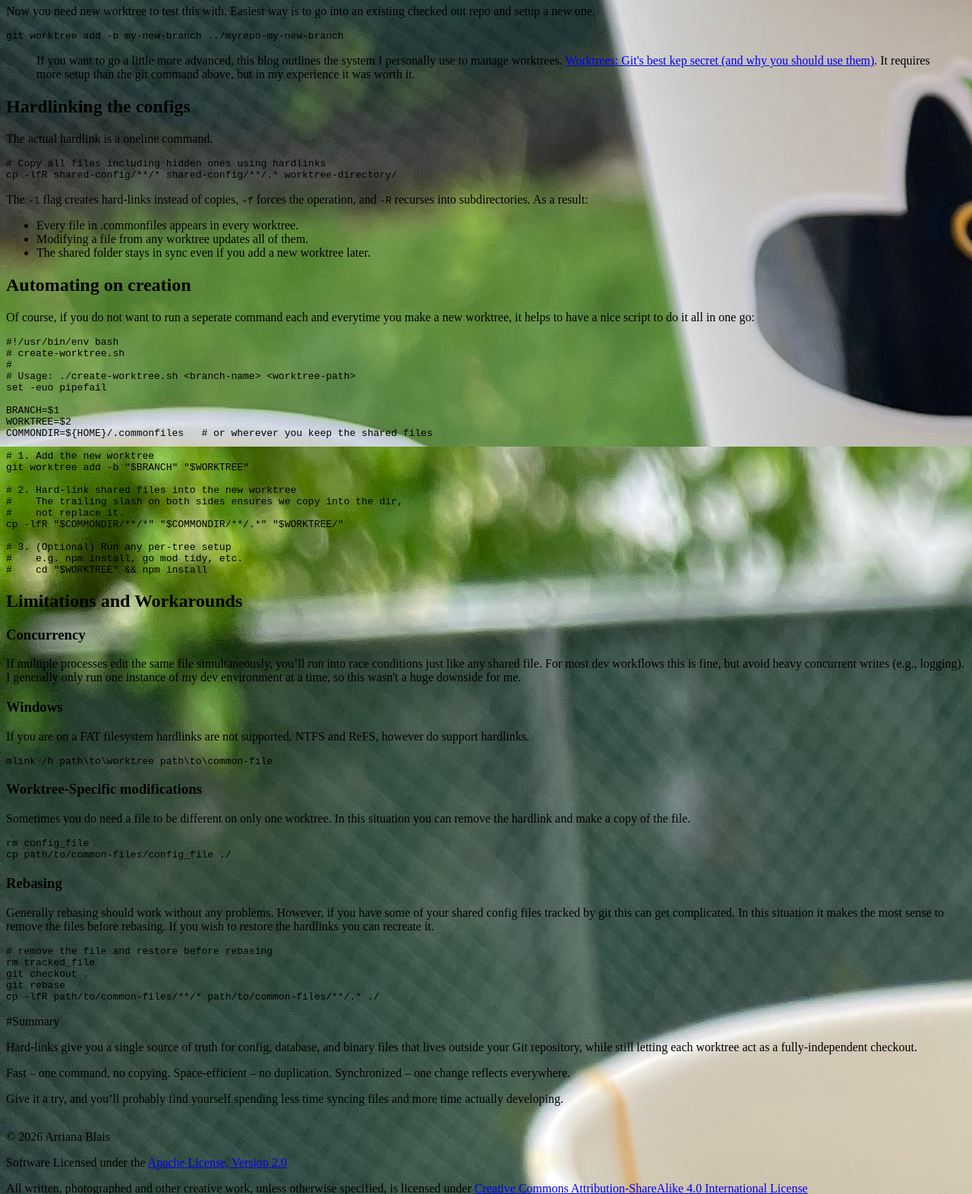
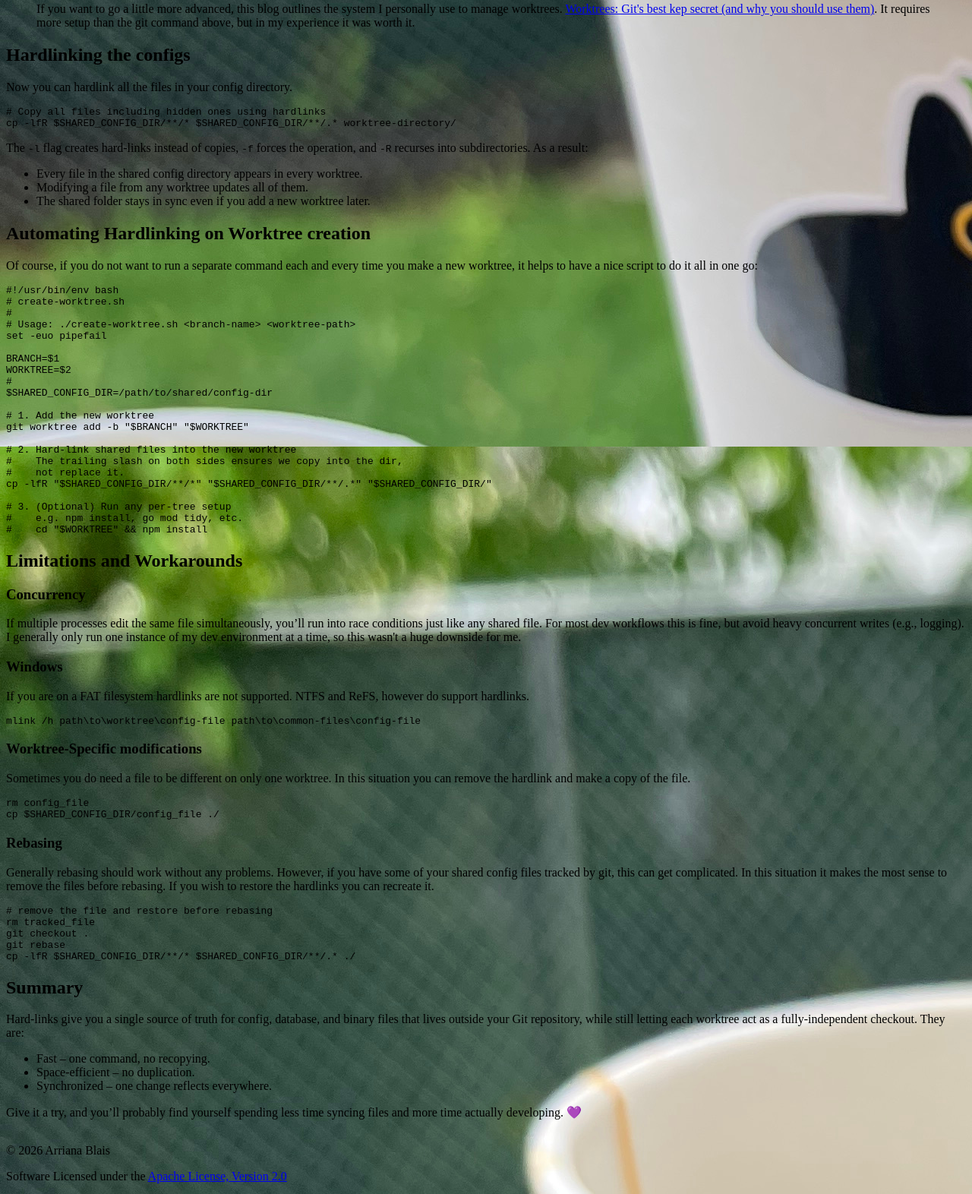
Before and after one commit to arriIsHere/arri.gay, an Eleventy site: page src/articles/sharing-is-caring/index.md in a window 1280 px wide. Shown: the part 1228-2800 px from the top of the page at 76% size. Built offline with nearby package versions, Linux system fonts and the light colour scheme; Eleventy itself is replaced by a stand-in of ours; code samples lack their colours; files that its build step writes are made by us from their sources; files whose address does not match are found by name.

Commit message:
final edits

````diff
--- a/src/articles/sharing-is-caring/index.md
+++ b/src/articles/sharing-is-caring/index.md
@@ -19,11 +19,11 @@ While worktrees can be incredibly powerful for unlocking multi-agent workflows,
 
 ## The Problem
 
-When you clone a git repository, it creates a single worktree by default. Usually, one of your first tasks as a developer is to get this new environment setup for local development and testing. Depending on what type of system you have, how good the docs or tooling is, this can take anywhere from less than an hour to a whole week.
+When you clone a git repository, it creates a single worktree by default. Usually, one of your first tasks at a new developer job is to get this environment setup for local development and testing. Depending on what type of system you have and how good the docs and tooling is, this can take anywhere from less than an hour to a whole week.
 
-When working with a single worktree, setting everything up is a "one and done" problem. All the needed files remain regardless of how many time you switch branches.
+When working with a single worktree, setting everything up is a "one and done" sort of problem. All the needed files remain regardless of how many times you switch branches.
 
-When using multiple worktrees, you can no longer expect the same files, as a new directory is checked out for each.
+When using multiple worktrees, you can no longer expect these files to remain, as a new directory is checked out for each.
 Having to setup every new worktree would more than negate the positive advantages that multiple
 worktrees confer. For this reason, many developers find themselves in a situation where they need to maintain the same base configuration across multiple worktrees. Traditional approaches like Git submodules or copying files often fall short:
 
@@ -37,21 +37,17 @@ Git’s worktree feature solves the branch isolation problem, but it doesn’t p
 
 ## Hard-links in a Nutshell
 
-A hardlink is like creating a second address for the same house. The house (file data) exists in one physical location on your disk, but you can access it through multiple paths (file names).
-
-Unlike "soft links" or "symlinks," which are like creating an additional copy that points to another location, hardlinks truly share the same exact file data.
-
-Deleting one link doesn't remove the file - you'd need to delete ALL links for the file to be truly gone. It's like having two different street addresses pointing to the same house, but the house stays intact until you demolish both addresses.
+A hardlink is like creating a second address for the same house. The house (file data) exists in one physical location on your disk, but you can access it through multiple paths (file names). Unlike "soft links" or "symlinks," which are basically a fancy redirect, hardlinks are truely two paths for the same file.
 
 The reason this works so well for shared files, is the files themselves are the same. Almost exactly like what we
 had with a single worktree.
 
-## Collecting your config files
+## Collecting your Config Files
 
-First you need to find all the files you want to share between worktrees. For me this required a bit of hunting, it has been a hot min since I set the worktree up. It's okay to miss a few, you can just add any stragglers in later.
+You need to find all the files you want to share between worktrees. For me this required a bit of hunting as it had been a hot minute since I set my worktree up. If you miss any files you can just add any stragglers in later.
 
 ```bash
-cp -R path/to/file ../.commonfiles/path/to/file
+cp -R path/to/file $SHARED_CONFIG_DIR/path/to/file
 ```
 
 If you (like me) had almost no idea what files you needed, these commands can come in handy. I piped the output into a text file and edited it down.
@@ -65,7 +61,7 @@ git check-ignore -- **./*
 I then save them to a text file so that I can automatically recreate the directory structure in my config directory.
 
 ```bash
-cat files_to_copy.txt | xargs -I % cp -R % ../.commonfiles/%
+cat files_to_copy.txt | xargs -I % cp -R % $SHARED_CONFIG_DIR/%
 ```
 
 ## Creating a Worktree
@@ -81,22 +77,21 @@ git worktree add -b my-new-branch ../myrepo-my-new-branch
 
 ## Hardlinking the configs
 
-The actual hardlink is a oneline command.
+Now you can hardlink all the files in your config directory.
 
 ```bash
 # Copy all files including hidden ones using hardlinks
-cp -lfR shared-config/**/* shared-config/**/.* worktree-directory/
+cp -lfR $SHARED_CONFIG_DIR/**/* $SHARED_CONFIG_DIR/**/.* worktree-directory/
 ```
 
 The `-l` flag creates hard‑links instead of copies, `-f` forces the operation, and `-R` recurses into subdirectories. As a result:
-
-- Every file in .commonfiles appears in every worktree.
+- Every file in the shared config directory appears in every worktree.
 - Modifying a file from any worktree updates all of them.
 - The shared folder stays in sync even if you add a new worktree later.
 
-## Automating on creation
+## Automating Hardlinking on Worktree creation
 
-Of course, if you do not want to run a seperate command each and everytime you make a new worktree, it helps to have a nice script to do it all in one go:
+Of course, if you do not want to run a separate command each and every time you make a new worktree, it helps to have a nice script to do it all in one go:
 
 ```bash
 #!/usr/bin/env bash
@@ -107,7 +102,8 @@ set -euo pipefail
 
 BRANCH=$1
 WORKTREE=$2
-COMMONDIR=${HOME}/.commonfiles   # or wherever you keep the shared files
+#
+$SHARED_CONFIG_DIR=/path/to/shared/config-dir
 
 # 1. Add the new worktree
 git worktree add -b "$BRANCH" "$WORKTREE"
@@ -115,7 +111,7 @@ git worktree add -b "$BRANCH" "$WORKTREE"
 # 2. Hard‑link shared files into the new worktree
 #    The trailing slash on both sides ensures we copy into the dir,
 #    not replace it.
-cp -lfR "$COMMONDIR/**/*" "$COMMONDIR/**/.*" "$WORKTREE/"
+cp -lfR "$SHARED_CONFIG_DIR/**/*" "$SHARED_CONFIG_DIR/**/.*" "$SHARED_CONFIG_DIR/"
 
 # 3. (Optional) Run any per‑tree setup
 #    e.g. npm install, go mod tidy, etc.
@@ -133,7 +129,7 @@ If multiple processes edit the same file simultaneously, you’ll run into race
 If you are on a FAT filesystem hardlinks are not supported. NTFS and ReFS, however do support hardlinks.
 
 ```powershell
-mlink /h path\to\worktree path\to\common-file
+mlink /h path\to\worktree\config-file path\to\common-files\config-file
 ```
 
 ### Worktree-Specific modifications
@@ -142,27 +138,27 @@ Sometimes you do need a file to be different on only one worktree. In this situa
 
 ```bash
 rm config_file
-cp path/to/common-files/config_file ./
+cp $SHARED_CONFIG_DIR/config_file ./
 ```
 
 ### Rebasing
 
-Generally rebasing should work without any problems. However, if you have some of your shared config files tracked by git this can get complicated. In this situation it makes the most sense to remove the files before rebasing. If you wish to restore the hardlinks you can recreate it.
+Generally rebasing should work without any problems. However, if you have some of your shared config files tracked by git, this can get complicated. In this situation it makes the most sense to remove the files before rebasing. If you wish to restore the hardlinks you can recreate it.
 
 ```bash
 # remove the file and restore before rebasing
 rm tracked_file
 git checkout .
 git rebase
-cp -lfR path/to/common-files/**/* path/to/common-files/**/.* ./
+cp -lfR $SHARED_CONFIG_DIR/**/* $SHARED_CONFIG_DIR/**/.* ./
 ```
 
-#Summary
+## Summary
 
-Hard‑links give you a single source of truth for config, database, and binary files that lives outside your Git repository, while still letting each worktree act as a fully‑independent checkout.
+Hard‑links give you a single source of truth for config, database, and binary files that lives outside your Git repository, while still letting each worktree act as a fully‑independent checkout. They are:
 
-Fast – one command, no copying.
-Space‑efficient – no duplication.
-Synchronized – one change reflects everywhere.
+- Fast – one command, no recopying.
+- Space‑efficient – no duplication.
+- Synchronized – one change reflects everywhere.
 
-Give it a try, and you’ll probably find yourself spending less time syncing files and more time actually developing.
+Give it a try, and you’ll probably find yourself spending less time syncing files and more time actually developing. 💜
````
